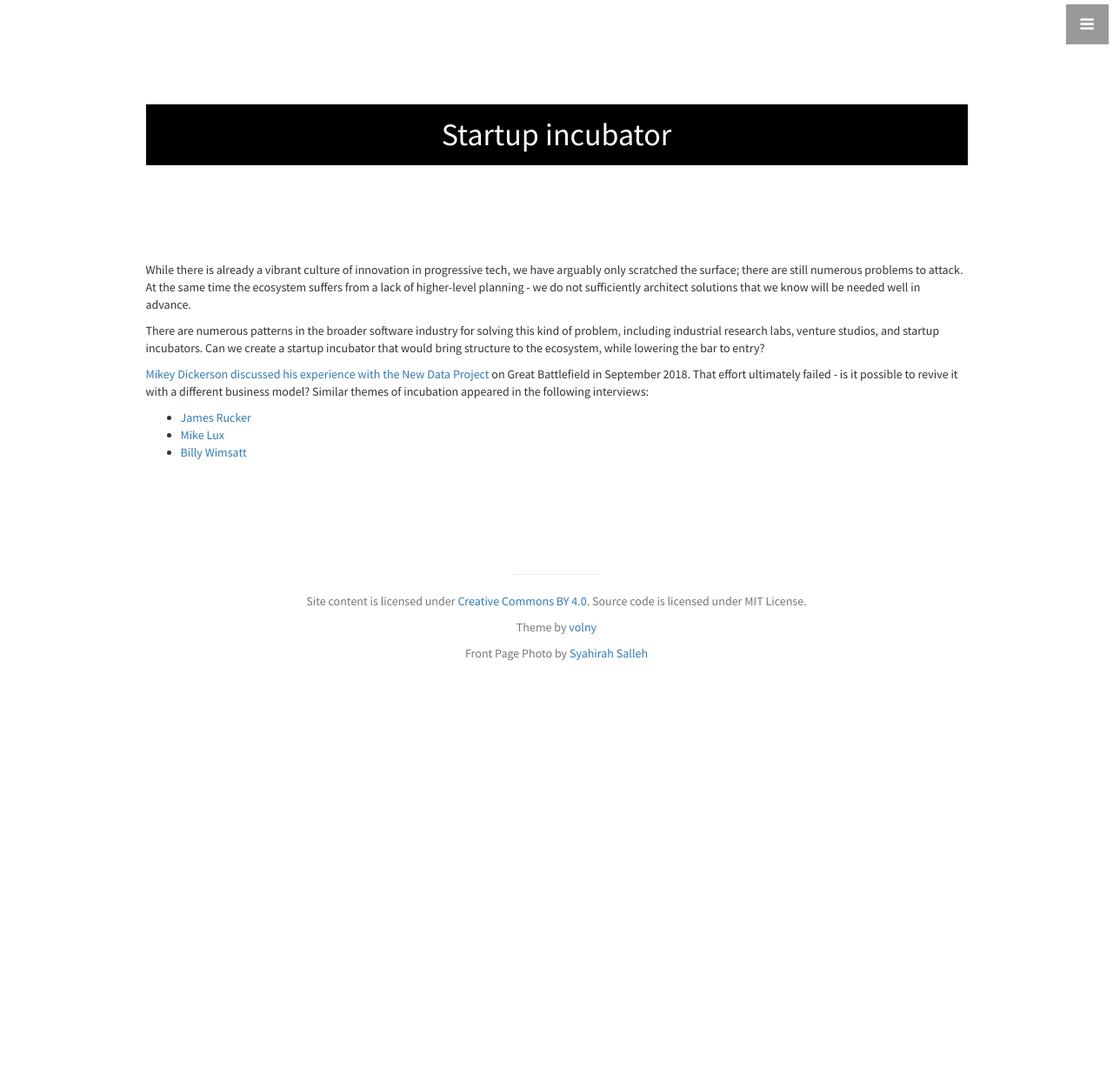
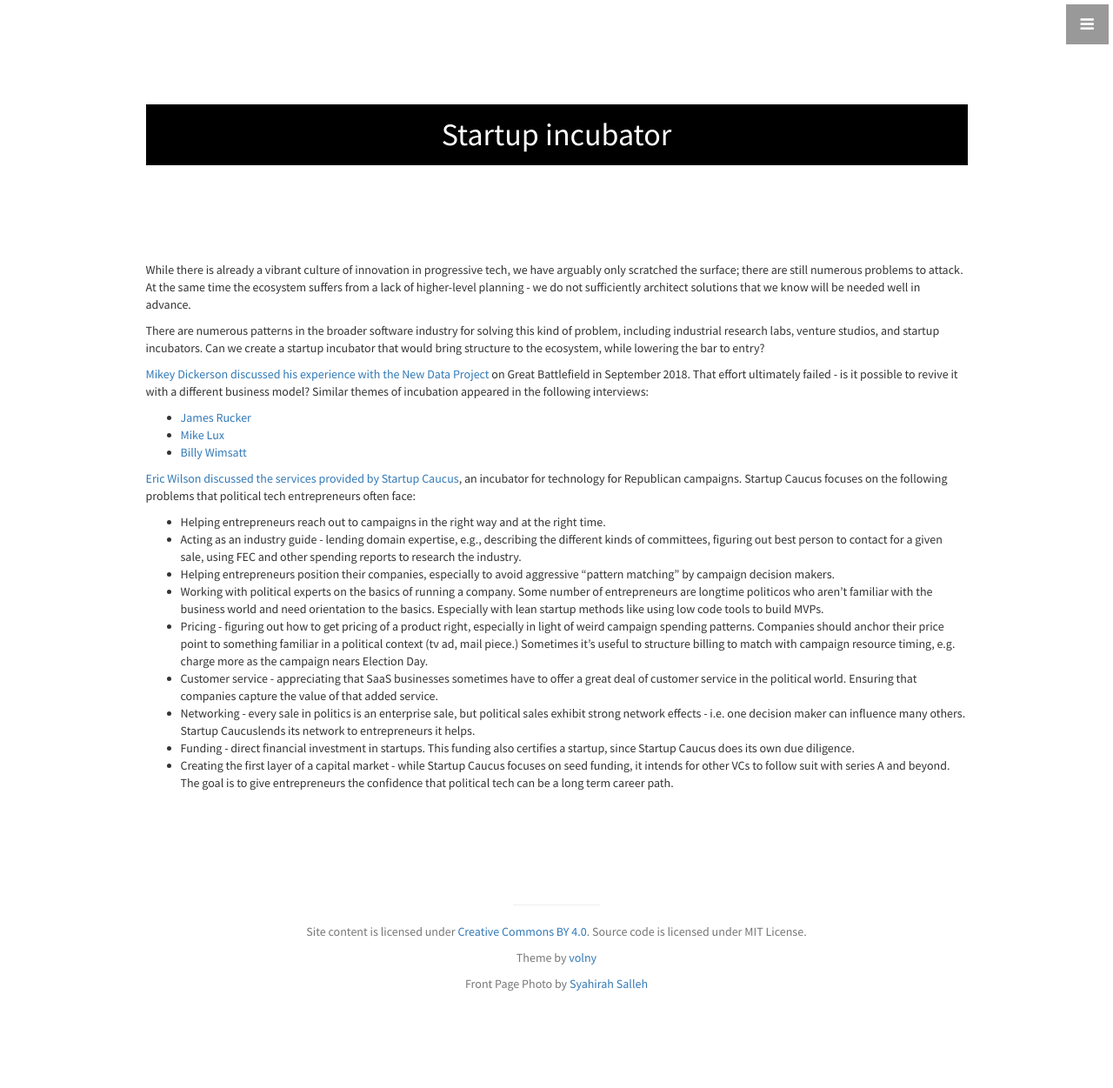
Before and after one commit to codehopelabs/codehopelabs.github.io, a Jekyll site: the page built from _ideas/startup-incubator.md, in a window 1280 px wide. Shown: the whole page at 87% size. Built offline with Jekyll 4.4.1, drawn with Linux system fonts in a browser that asks for light colours; before the commit the page ends 900 px from its top, so only the background shows below that.

Commit message:
Add notes from startup caucus to incubator idea
Signed-off-by: Shai Sachs <shaisachs@gmail.com>

```diff
--- a/_ideas/startup-incubator.md
+++ b/_ideas/startup-incubator.md
@@ -11,3 +11,15 @@ There are numerous patterns in the broader software industry for solving this ki
 * [James Rucker](https://www.resistancedashboard.com/node/622)
 * [Mike Lux](https://www.resistancedashboard.com/node/469)
 * [Billy Wimsatt](https://www.resistancedashboard.com/node/563)
+
+[Eric Wilson discussed the services provided by Startup Caucus](https://podcast.startupcaucus.com/1833138/10942965-how-startup-caucus-helps-entrepreneurs-succeed-audio-diary), an incubator for technology for Republican campaigns. Startup Caucus focuses on the following problems that political tech entrepreneurs often face:
+
+* Helping entrepreneurs reach out to campaigns in the right way and at the right time.
+* Acting as an industry guide - lending domain expertise, e.g., describing the different kinds of committees, figuring out best person to contact for a given sale, using FEC and other spending reports to research the industry.
+* Helping entrepreneurs position their companies, especially to avoid aggressive "pattern matching" by campaign decision makers.
+* Working with political experts on the basics of running a company. Some number of entrepreneurs are longtime politicos who aren't familiar with the business world and need orientation to the basics. Especially with lean startup methods like using low code tools to build MVPs.
+* Pricing - figuring out how to get pricing of a product right, especially in light of weird campaign spending patterns. Companies should anchor their price point to something familiar in a political context (tv ad, mail piece.) Sometimes it's useful to structure billing to match with campaign resource timing, e.g. charge more as the campaign nears Election Day.
+* Customer service - appreciating that SaaS businesses sometimes have to offer a great deal of customer service in the political world. Ensuring that companies capture the value of that added service.
+* Networking - every sale in politics is an enterprise sale, but political sales exhibit strong network effects - i.e. one decision maker can influence many others. Startup Caucuslends its network to entrepreneurs it helps.
+* Funding - direct financial investment in startups. This funding also certifies a startup, since Startup Caucus does its own due diligence.
+* Creating the first layer of a capital market - while Startup Caucus focuses on seed funding, it intends for other VCs to follow suit with series A and beyond. The goal is to give entrepreneurs the confidence that political tech can be a long term career path.
```
